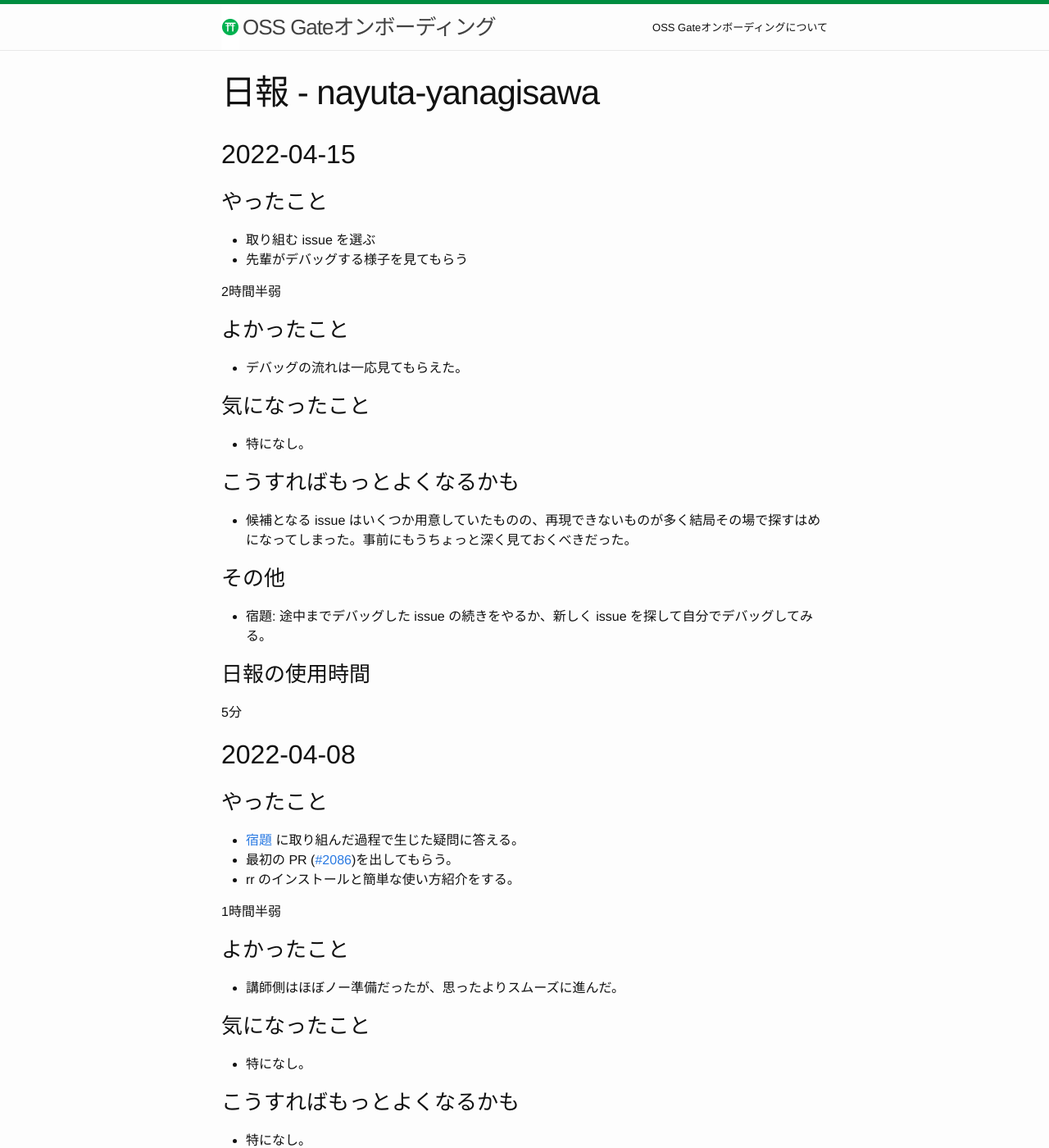
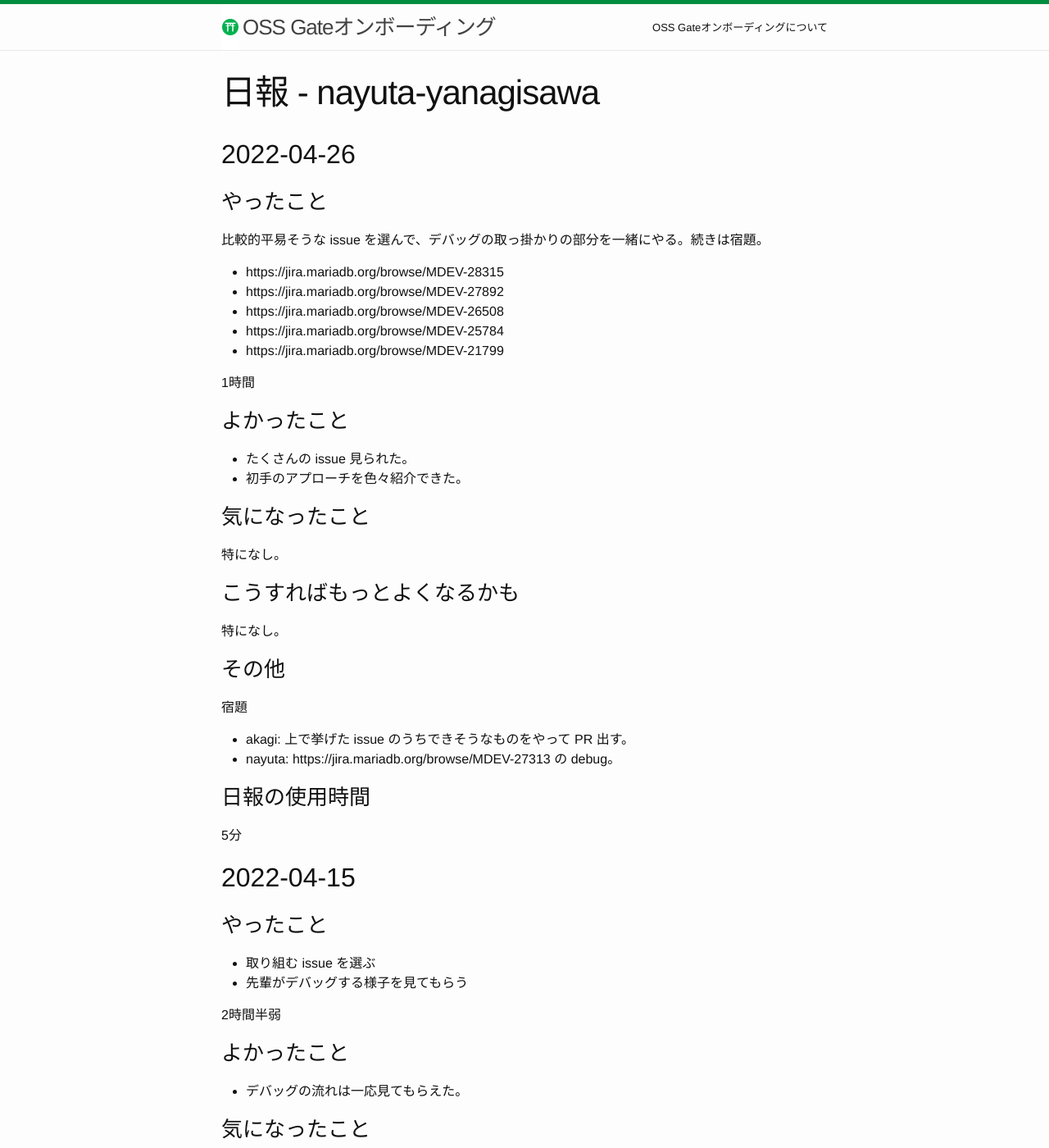
Before and after one commit to oss-gate/on-boarding, a Jekyll site: the page built from proposals/2022-03/nayuta-mariadb-server/daily-report-nayuta.md, in a window 1280 px wide and 1400 px high. Shown: the whole window at 82% size. Built offline with Jekyll 4.4.1, drawn with Linux system fonts in a browser that asks for light colours; Markdown is read by kramdown in place of the engine named in the settings; comment, search, counter and statistics services are not loaded.

Commit message:
Add report of April 26th

```diff
--- a/proposals/2022-03/nayuta-mariadb-server/daily-report-nayuta.md
+++ b/proposals/2022-03/nayuta-mariadb-server/daily-report-nayuta.md
@@ -2,6 +2,44 @@
 layout: page
 title: 日報 - nayuta-yanagisawa
 ---
+
+## 2022-04-26
+
+### やったこと
+
+比較的平易そうな issue を選んで、デバッグの取っ掛かりの部分を一緒にやる。続きは宿題。
+
+* https://jira.mariadb.org/browse/MDEV-28315
+* https://jira.mariadb.org/browse/MDEV-27892
+* https://jira.mariadb.org/browse/MDEV-26508
+* https://jira.mariadb.org/browse/MDEV-25784
+* https://jira.mariadb.org/browse/MDEV-21799
+
+1時間
+
+### よかったこと
+
+* たくさんの issue 見られた。
+* 初手のアプローチを色々紹介できた。
+
+### 気になったこと
+
+特になし。
+
+### こうすればもっとよくなるかも
+
+特になし。
+
+### その他
+
+宿題
+
+* akagi: 上で挙げた issue のうちできそうなものをやって PR 出す。
+* nayuta: https://jira.mariadb.org/browse/MDEV-27313 の debug。
+
+### 日報の使用時間
+
+5分
 
 ## 2022-04-15
 
```
